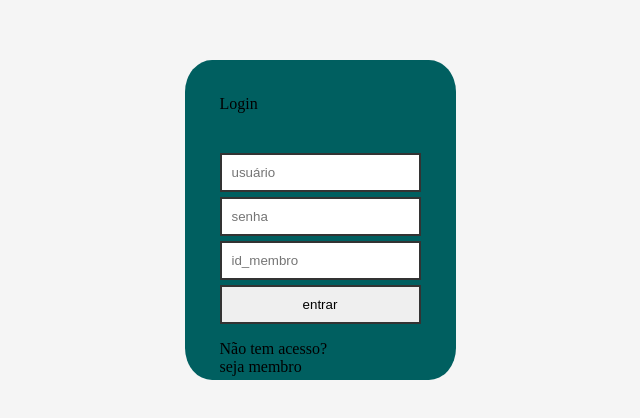
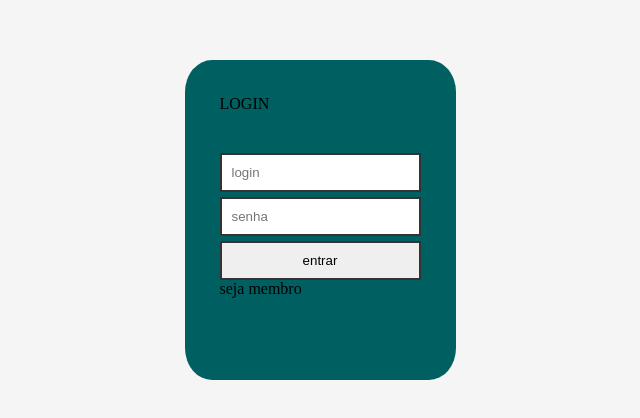
Before and after one commit to alicekiuze25-del/igreja-1, a plain HTML site: page login.html in a window 1280 px wide. Shown: the part 180-598 px from the top of the page, without its empty margins (320-960 px from the left). Drawn offline with Linux system fonts and the light colour scheme.

Commit message:
Update login.html

```diff
--- a/login.html
+++ b/login.html
@@ -3,30 +3,23 @@
 <head>
     <meta charset="UTF-8">
     <meta name="viewport" content="width=device-width, initial-scale=1.0">
-    <title>Login</title>
+    <title>inscrição para a membresia</title>
     <link rel="stylesheet" href="login.css">
 </head>
 <body>
 
+
     <div class="login.container">
 
-        <hl>Login</hl>
+        <hl>LOGIN</hl>
         <form>
-            <input type="text" nome="username" placeholder="usuário"required>
+            <input type="text" nome="login" placeholder="login"required>
+
             <input type="passport" nome ="passport"placeholder="senha"requerid>
-            <input type="passport" nome="id" placeholder="id_membro"required>
             <input type="submit" value ="entrar">
         </form>
 
-        <p>Não tem acesso? <a href="membresia.html">seja membro</a>
+       <Não é membro?><a href="membresia.html"> seja membro</a>
     </div>
-<!DOCTYPE html>
-<html lang="en">
-<head>
-    <meta charset="UTF-8">
-    <meta name="viewport" content="width=device-width, initial-scale=1.0">
-    <title>inscrição para membresia</title>
-</head>
-
-
+</body>
 </html>
```
